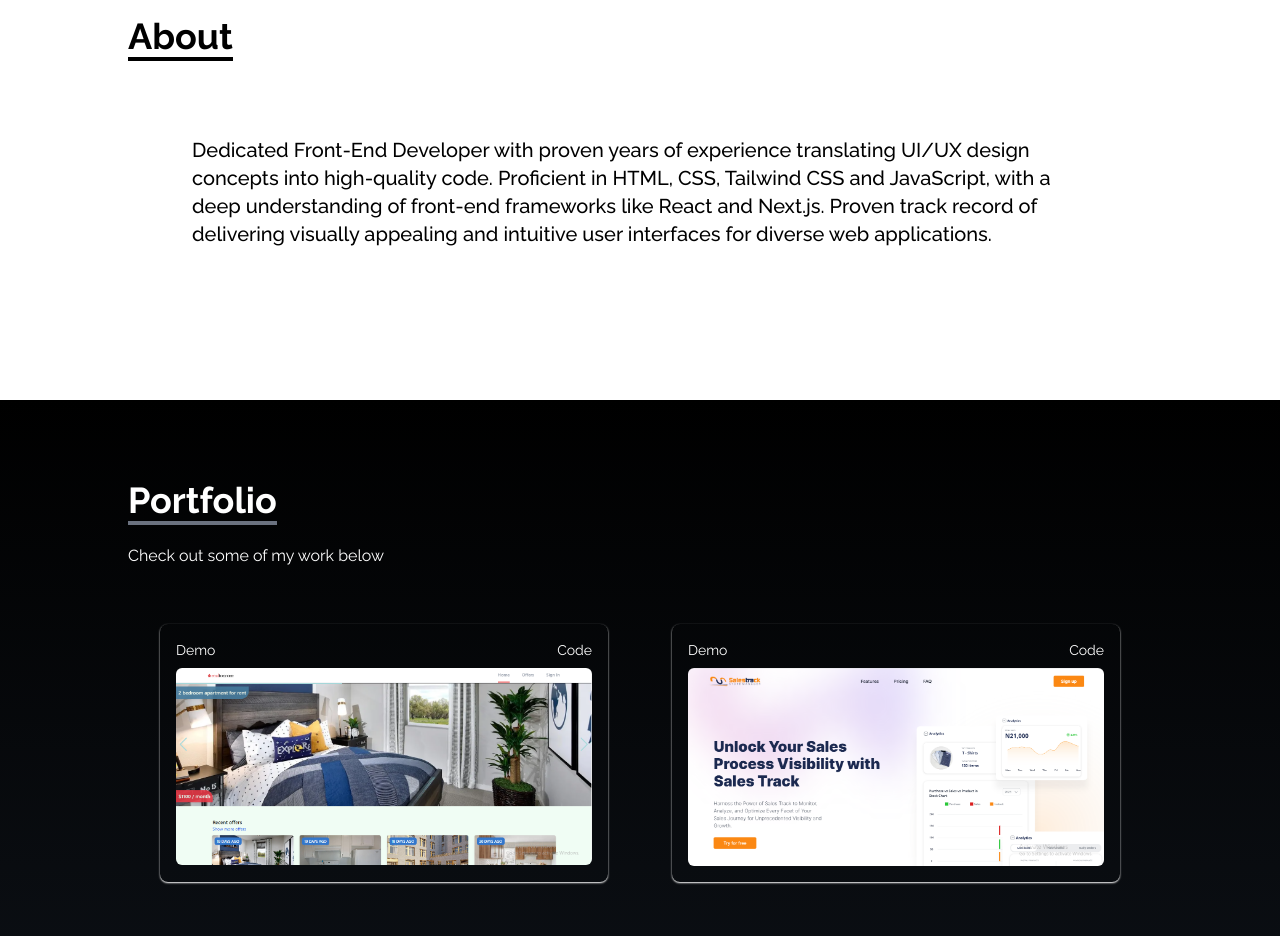
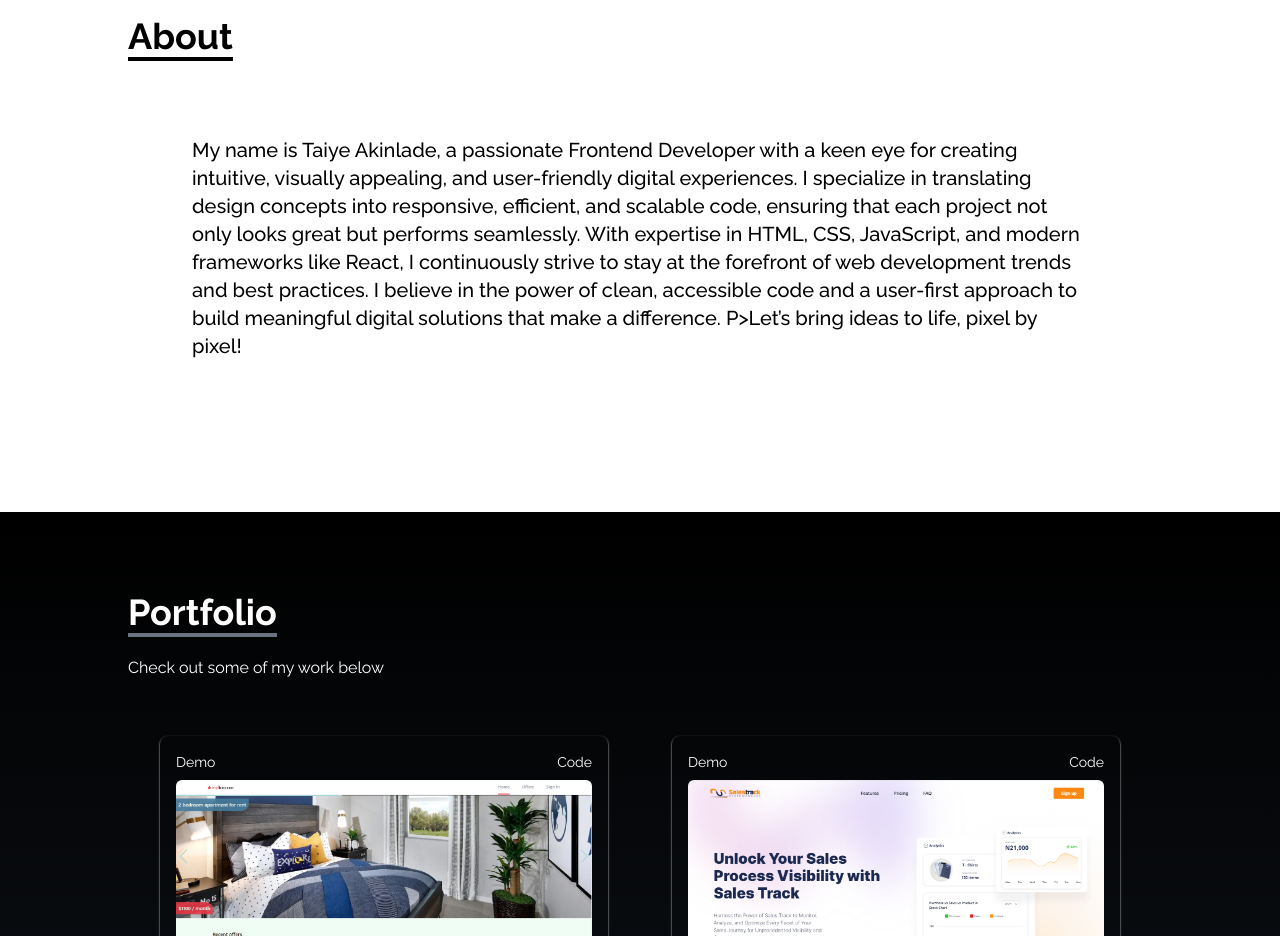
Before and after one commit to TeeAkinlade/My_PORTFOLIO, a React (Vite) app: page / in a window 1280 px wide. Shown: the part 880-1816 px from the top of the page. Built offline with nearby package versions, Linux system fonts and the light colour scheme.

Commit message:
About section

```diff
--- a/src/components/About.jsx
+++ b/src/components/About.jsx
@@ -9,10 +9,9 @@ const About = () => {
                 <div className="pb-8">
                     <p className='text-4xl font-bold inline border-b-4 border-black'>About</p>
                     <p className=" text-lg md:text-xl font-medium mt-20 px-6 md:px-12 leading-10 lg:px-16">
-                      Dedicated Front-End Developer with proven years of experience translating UI/UX design
-                      concepts into high-quality code. Proficient in HTML, CSS, Tailwind CSS and JavaScript, with a
-                      deep understanding of front-end frameworks like React and Next.js. Proven track record of
-                      delivering visually appealing and intuitive user interfaces for diverse web applications.
+                      My name is Taiye Akinlade, a passionate Frontend Developer with a keen eye for creating intuitive, visually appealing, and user-friendly digital experiences. I specialize in translating design concepts into responsive, efficient, and scalable code, ensuring that each project not only looks great but performs seamlessly. With expertise in HTML, CSS, JavaScript, and modern frameworks like React, I continuously strive to stay at the forefront of web development trends and best practices. I believe in the power of clean, accessible code and a user-first approach to build meaningful digital solutions that make a difference.
+
+                      P>Let’s bring ideas to life, pixel by pixel!
                     </p>
                     <br />
                     <p className='text-xl'></p>
```
